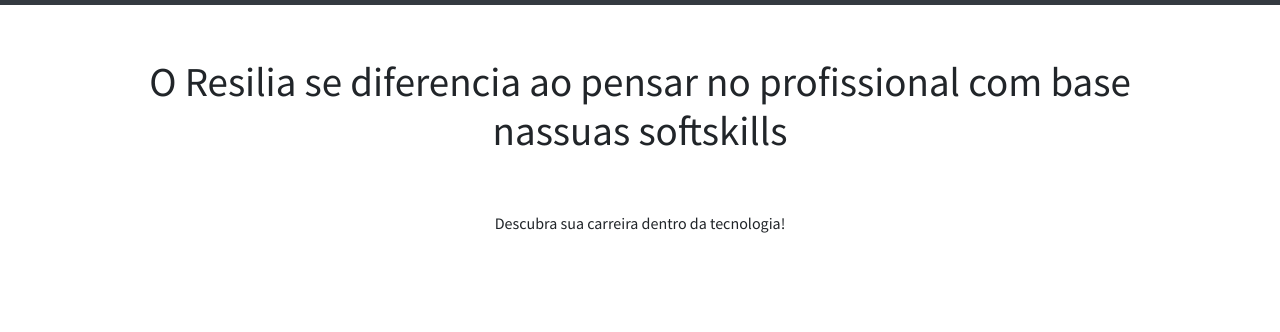
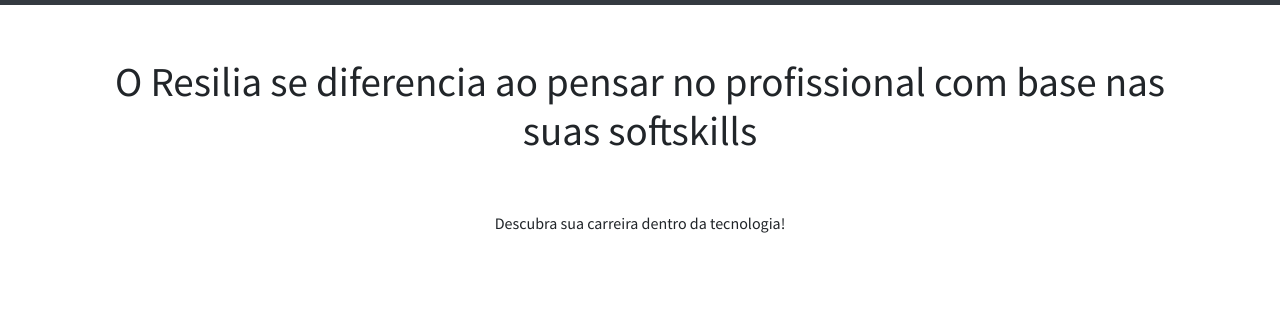
Before and after one commit to CaioLima96/resilia, a plain HTML site: page index.html in a window 1280 px wide. Shown: the part 71-403 px from the top of the page. Drawn offline with nearby package versions, Linux system fonts and the light colour scheme.

Commit message:
corrigindo erro no h1 da #parte1

```diff
--- a/index.html
+++ b/index.html
@@ -172,7 +172,7 @@
             <div id="parte1" class="row">
 
                 <div class="col-lg-12 text-center">
-                    <h1 class="titulo-1">O Resilia se diferencia ao pensar no profissional com base nassuas softskills</h1>
+                    <h1 class="titulo-1">O Resilia se diferencia ao pensar no profissional com base nas suas softskills</h1>
                 </div>
 
                 <div class="col-lg-12 text-center mt-5">
```
